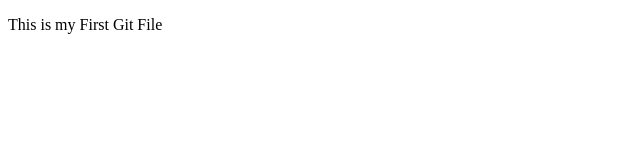
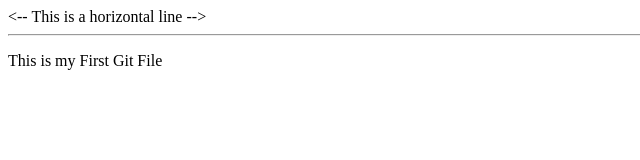
Before and after one commit to SutherBhaiP/myFirstGitFile, a plain HTML site: page index.html in a window 1280 px wide. Shown: the whole page, without its empty margins (0-640 px from the left). Drawn offline with Linux system fonts and the light colour scheme.

Commit message:
Update index.html

```diff
--- a/index.html
+++ b/index.html
@@ -7,6 +7,8 @@
     <title>myFirstGitFile</title>
 </head>
 <body>
- <p>This is my First Git File</p>
+ <-- This is a horizontal line -->
+    <hr/>
+    <p>This is my First Git File</p>
 </body>
 </html>
```
